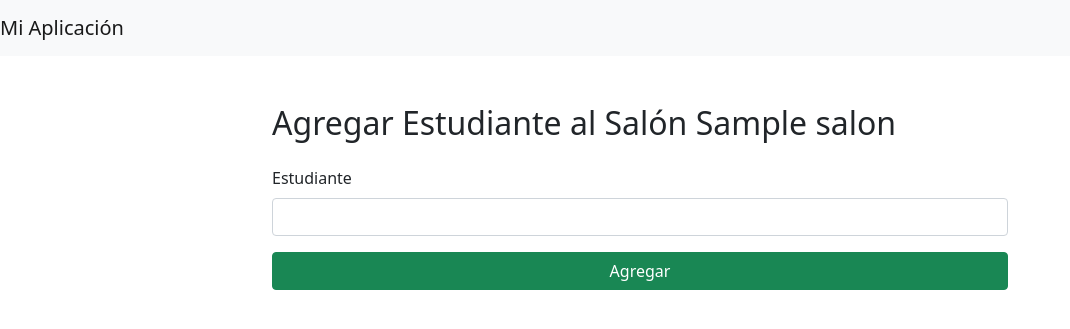
After one commit to eduardofrancisco1733533/mathlog1, a Django app: page /agregar_estudiante/1/ in a window 1280 px wide. The commit adds this page. Shown: the top 329 px of the page, without its empty margins (0-1070 px from the left). Run offline with Django 4.2, Linux system fonts and the light colour scheme; tables that the repository leaves empty hold one stand-in row (values such as "Sample post"); some libraries are stand-ins or nearby versions.

Commit message:
Develop techer/student roles & classroom creation

```diff
--- a/cuentas/admin.py
+++ b/cuentas/admin.py
@@ -2,4 +2,9 @@ from django.contrib import admin
 from django.contrib.auth.admin import UserAdmin
 from django.contrib.auth.models import User
 
+from cuentas.models import CustomUser, Ecuacion, Salon
+
 admin.site.register(User, UserAdmin)
+admin.site.register(CustomUser)
+admin.site.register(Ecuacion)
+admin.site.register(Salon)
--- a/cuentas/forms.py
+++ b/cuentas/forms.py
@@ -1,9 +1,10 @@
 from django import forms
 from django.contrib.auth.forms import UserCreationForm, UserChangeForm
-from .models import CustomUser, Ecuacion
+from .models import CustomUser, Ecuacion, Salon
 import re
 
 class CustomUserCreationForm(UserCreationForm):
+    role = forms.ChoiceField(choices=CustomUser.ROLES, required=True, label='Rol', widget=forms.RadioSelect)
 
     class Meta:
         model = CustomUser
@@ -43,3 +44,11 @@ class EcuacionForm(forms.ModelForm):
     class Meta:
         model = Ecuacion
         fields = ['ecuacion']
+
+class SalonForm(forms.ModelForm):
+    class Meta:
+        model = Salon
+        fields = ['nombre']
+
+class AgregarEstudianteForm(forms.Form):
+    estudiante = forms.ModelChoiceField(queryset=CustomUser.objects.all())
--- a/cuentas/models.py
+++ b/cuentas/models.py
@@ -18,11 +18,16 @@ class CustomUserManager(BaseUserManager):
         return self.create_user(email, username, password, **extra_fields)
 
 class CustomUser(AbstractBaseUser, PermissionsMixin):
+    ROLES = (
+        ('STUDENT', 'Estudiante'),
+        ('TEACHER', 'Profesor'),
+    )
     email = models.EmailField(unique=True)
     username = models.CharField(max_length=30, unique=True)
     date_joined = models.DateTimeField(auto_now_add=True)
     is_active = models.BooleanField(default=True)
     is_staff = models.BooleanField(default=False)
+    role = models.CharField(max_length=7, choices=ROLES, null=True, blank=True)  # campo de rol
 
     objects = CustomUserManager()
 
@@ -34,3 +39,8 @@ class CustomUser(AbstractBaseUser, PermissionsMixin):
 
 class Ecuacion(models.Model):
     ecuacion = models.TextField()
+
+class Salon(models.Model):
+    nombre = models.CharField(max_length=200)
+    profesor = models.ForeignKey(CustomUser, related_name='clases_creadas', on_delete=models.CASCADE)
+    estudiantes = models.ManyToManyField(CustomUser, related_name='clases_asignadas')
--- /dev/null
+++ b/cuentas/templates/agregar_estudiante.html
@@ -0,0 +1,22 @@
+{% extends "base.html" %}
+{% block content %}
+<div class="container mt-5">
+    <div class="row justify-content-center">
+        <div class="col-md-8">
+            <h2 class="mb-4">Agregar Estudiante al Salón {{ salon.nombre }}</h2>
+            <form method="post">
+                {% csrf_token %}
+                {% for field in form %}
+                    <div class="mb-3">
+                        <label for="{{ field.id_for_label }}" class="form-label">{{ field.label }}</label>
+                        <input type="{{ field.field.widget.input_type }}" name="{{ field.name }}" class="form-control" id="{{ field.auto_id }}" {% if field.field.required %}required{% endif %}>
+                    </div>
+                {% endfor %}
+                <div class="d-grid gap-2">
+                    <button type="submit" class="btn btn-success">Agregar</button>
+                </div>
+            </form>
+        </div>
+    </div>
+</div>
+{% endblock %}
--- a/cuentas/templates/base.html
+++ b/cuentas/templates/base.html
@@ -8,15 +8,19 @@
 </head>
 
 <body>
-    <nav class="navbar navbar-expand-lg navbar-light bg-light">
-
-            <a class="navbar-brand" href="#">Mi Aplicación</a>
-            <div class="collapse navbar-collapse" id="navbarNav">
-                <ul class="navbar-nav">
+  <nav class="navbar navbar-expand-lg navbar-light bg-light">
+      <a class="navbar-brand" href="#">Mi Aplicación</a>
+        <div class="collapse navbar-collapse" id="navbarSupportedContent">
+                <ul class="navbar-nav me-auto mb-2 mb-lg-0">
+                    {% if user.is_authenticated and user.role == 'TEACHER' %}
+                    <li class="nav-item">
+                        <a class="nav-link active" aria-current="page" href="{% url 'crear_salon' %}">Crear clase</a>
+                    </li>
+                    {% endif %}
                 </ul>
             </div>
+  </nav>
 
-    </nav>
 
 
 
--- a/cuentas/urls.py
+++ b/cuentas/urls.py
@@ -9,6 +9,9 @@ urlpatterns = [
     path('prueba/', views.some_view, name='prueba'),
     path('drag_drop_view/', views.drag_drop_view, name='drag_drop_view'),
     path('bienvenido_invitado/', views.bienvenido_invitado_view, name='bienvenido_invitado'),
-    path('ingresar/', views.ingresar_ecuacion, name='nombre_de_la_url_para_ingresar_ecuacion'),
+    path('ingresar/', views.ingresar_ecuacion, name='ingresar_ecuacion'),
+    path('crearEcuacion/', views.crear_ecuacion, name='crear_ecuacion'),
+    path('crear/', views.crear_salon, name='crear_salon'),
+    path('agregar_estudiante/<int:salon_id>/', views.agregar_estudiante, name='agregar_estudiante'),
 
 ]
--- a/cuentas/views.py
+++ b/cuentas/views.py
@@ -1,6 +1,9 @@
+from django.http import HttpResponseForbidden
 from django.shortcuts import render, redirect
 from django.contrib.auth import authenticate, login, logout
-from .forms import CustomUserCreationForm, EcuacionForm
+from django.contrib.auth.decorators import login_required
+from cuentas.models import Salon
+from .forms import AgregarEstudianteForm, CustomUserCreationForm, EcuacionForm, SalonForm
 from django.contrib import messages
 from sympy import symbols, Eq, solve, sympify
 import re
@@ -88,3 +91,39 @@ def ingresar_ecuacion(request):
         form = EcuacionForm()
 
     return render(request, 'ingresar_ecuacion.html', {'form': form})
+
+@login_required
+def crear_ecuacion(request):
+    if request.user.role != "TEACHER":
+        return HttpResponseForbidden("No tienes permiso para acceder a esta página.")
+    return render(request, 'ingresar_ecuacion.html')
+
+@login_required
+def crear_salon(request):
+    if request.user.role != "TEACHER":
+        return HttpResponseForbidden("No tienes permiso para acceder a esta página.")
+
+    if request.method == "POST":
+        form = SalonForm(request.POST)
+        if form.is_valid():
+            salon = form.save(commit=False)
+            salon.profesor = request.user
+            salon.save()
+            return redirect('agregar_estudiante')  # TODO: cambiar redirect
+    else:
+        form = SalonForm()
+
+    return render(request, 'class.html', {'form': form})
+
+def agregar_estudiante(request, salon_id):
+    salon = Salon.objects.get(id=salon_id)
+    if request.method == "POST":
+        form = AgregarEstudianteForm(request.POST)
+        if form.is_valid():
+            estudiante = form.cleaned_data['estudiante']
+            salon.estudiantes.add(estudiante)
+            return redirect('nombre_vista_listar_salones')
+    else:
+        form = AgregarEstudianteForm()
+
+    return render(request, 'agregar_estudiante.html', {'form': form, 'salon': salon})
```
Also changed, not shown: cuentas/templates/class.html (added, +28 -0 lines), cuentas/templates/mis_clases.html (added, +11 -0 lines), cuentas/templates/registro.html (+12 -0 lines).
